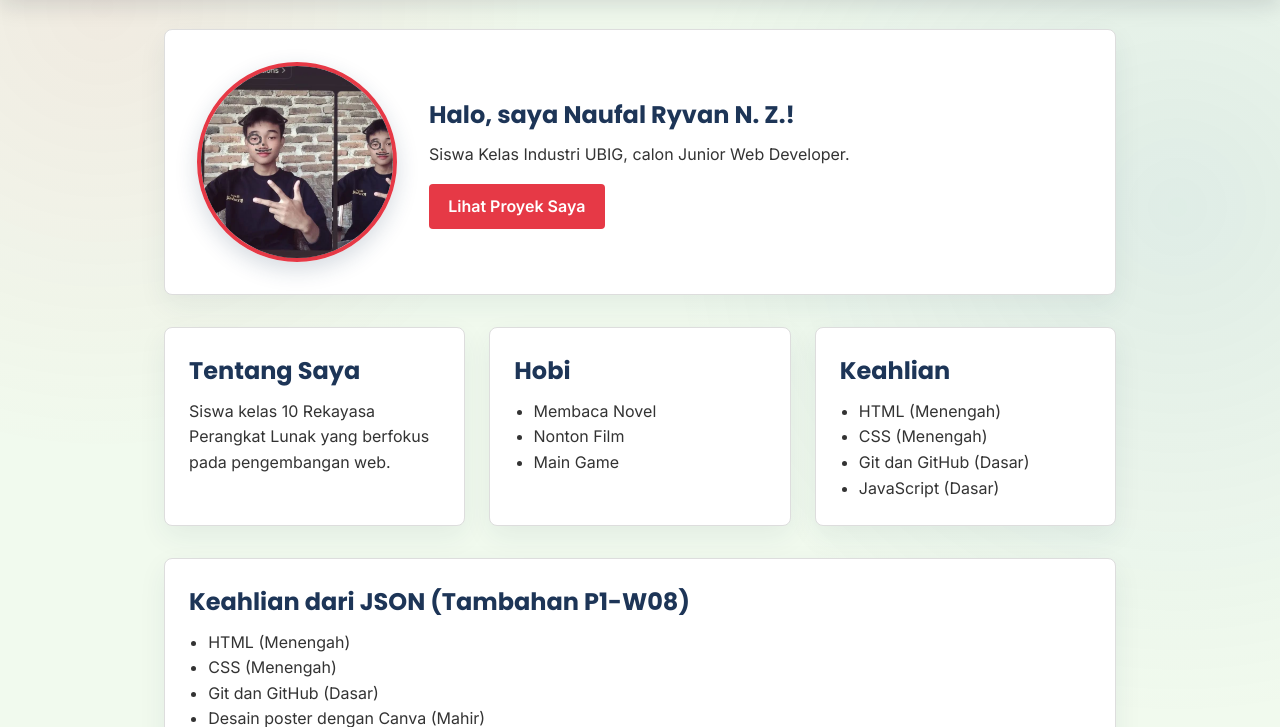
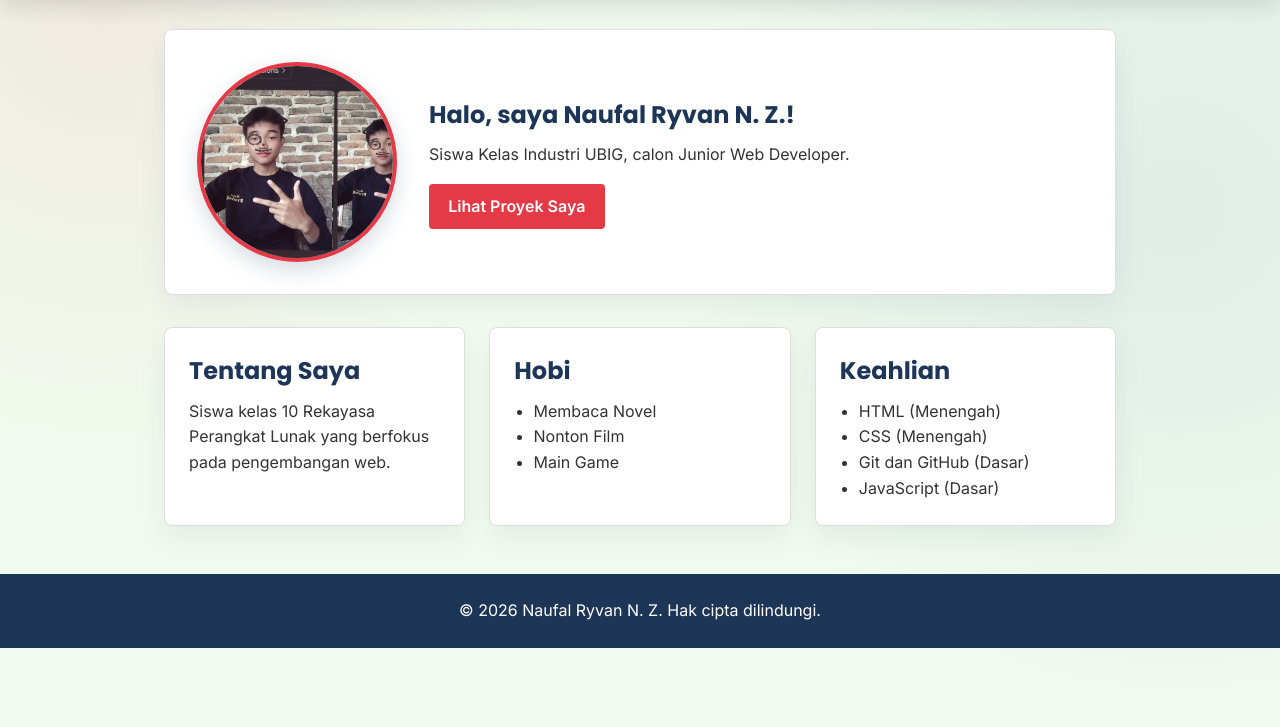
Before and after one commit to NaufalRyvan-24/TUGAS-8-KELAS-INDUSTRI, a plain HTML site: page index.html in a window 1280 px wide. Shown: the part 73-800 px from the top of the page. Drawn offline with Linux system fonts and the light colour scheme.

Commit message:
fix: penghapusan kode salah

```diff
--- a/index.html
+++ b/index.html
@@ -59,11 +59,6 @@
       </section>
     </div>
 
-    <section class="kartu">
-      <h2>Keahlian dari JSON (Tambahan P1-W08)</h2>
-      <ul id="daftar-skill-w08"></ul>
-      <p id="jumlah-skill-w08"></p>
-    </section>
   </main>
 
   <footer>
--- a/js/main.js
+++ b/js/main.js
@@ -203,33 +203,6 @@ async function muatRepositoriGitHub() {
 
 muatRepositoriGitHub();
 
-const daftarSkillW08 = document.querySelector("#daftar-skill-w08");
-const jumlahSkillW08 = document.querySelector("#jumlah-skill-w08");
-
-async function muatKeahlianW08() {
-  try {
-    const response = await fetch("data/keahlian.json");
-    if (!response.ok) {
-      throw new Error(`Status ${response.status}`);
-    }
-
-    const skillsW08 = await response.json();
-    skillsW08.forEach((skill) => {
-      const item = document.createElement("li");
-      item.textContent = `${skill.nama} (${skill.level})`;
-      daftarSkillW08.appendChild(item);
-    });
-    jumlahSkillW08.textContent = `Ada ${skillsW08.length} keahlian yang sedang saya kembangkan.`;
-  } catch (error) {
-    jumlahSkillW08.textContent = "Daftar keahlian gagal dimuat.";
-    console.error(error);
-  }
-}
-
-if (daftarSkillW08) {
-  muatKeahlianW08();
-}
-
 const usernameW08 = "NaufalRyvan-24";
 const statusRepoW08 = document.querySelector("#status-repo-w08");
 const daftarRepoW08 = document.querySelector("#daftar-repo-w08");
```
